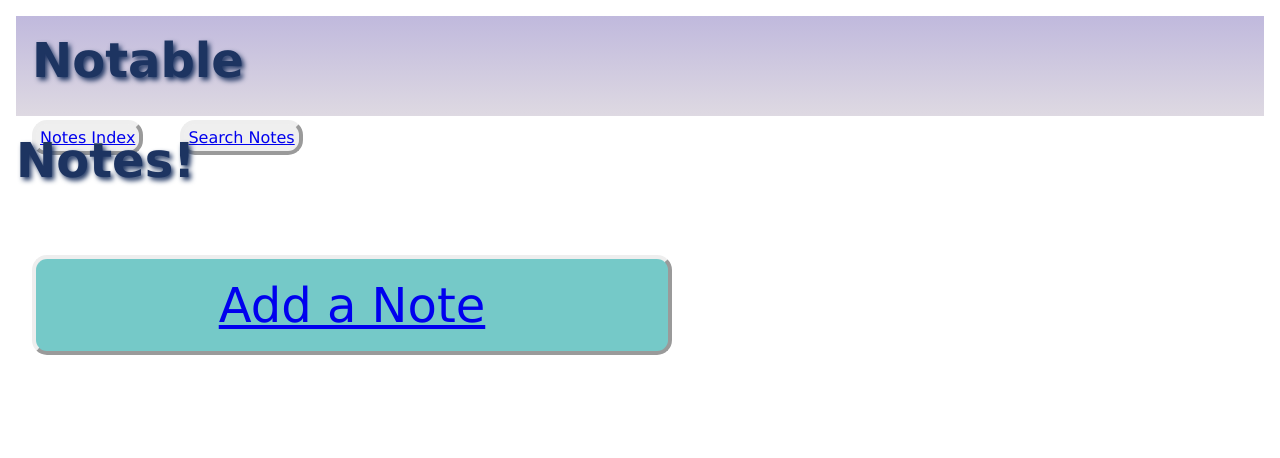
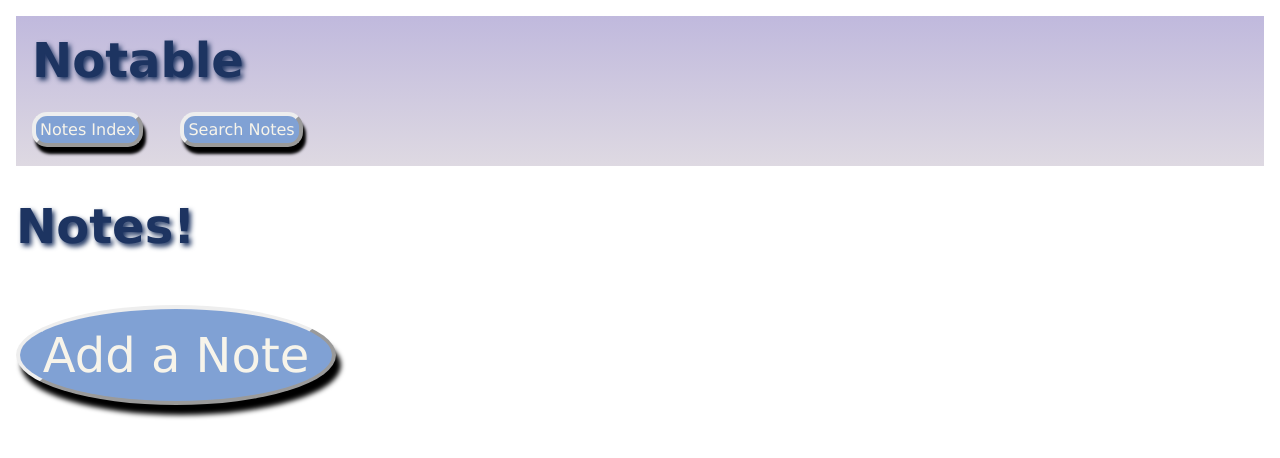
Before and after one commit to momentum-team-4/django-notes-app-kylemcconaughey, a Django app: page / in a window 1280 px wide. Shown: the top 458 px of the page. Run offline with Django 3.2, Linux system fonts and the light colour scheme; data that the repository does not hold is empty.

Commit message:
tweaking style, only applied to notes_list

```diff
--- a/notes/static/css/styles.css
+++ b/notes/static/css/styles.css
@@ -6,8 +6,8 @@
     font-family: Verdana, Geneva, Tahoma, sans-serif;
 }
 
-title {
-
+.pageTitle {
+    margin-top: 1rem;
 }
 
 nav button {
@@ -16,6 +16,19 @@ nav button {
     font-size: 1rem;
     border: outset 0.25rem;
     margin: 1rem;
+    margin-top: 0.5rem;
+    box-shadow: 3px 7px 3px;
+    background-color: #80a1d4ff;
+}
+
+nav button:hover {
+    background-color: rgba(128, 162, 212, 0.755);
+    box-shadow: 2px 5px 2px;
+
+}
+
+button a {
+    color: #f7f4eaff;
 }
 
 h1 {
@@ -30,7 +43,7 @@ h1 {
 header {
     background-color: #c0b9ddff;
     background-image: linear-gradient(#c0b9ddff, #ded9e2ff);
-    height: 100px;
+    height: 150px;
     margin: 1rem;
     margin-bottom: 0;
 
@@ -42,18 +55,23 @@ header {
 }
 
 .note {
-    width: 75%;
+    width: 25%;
     height: auto;
     display: flex;
     flex-flow: column;
     padding: 1rem;
     margin: 1rem;
-    border-radius: 15px;
     background-color: #f7f4eaff;
     background-image: linear-gradient(#ded9e2ff, #f7f4eaff);
     font-size: 1.5rem;
-    border: outset 0.25rem;
+    /* border: outset 0.25rem; */
     box-shadow: 5px 10px 5px;
+}
+
+.note:hover {
+    background-color: rgba(247, 244, 234, 0.516);
+    background-image: linear-gradient(rgba(222, 217, 226, 0.571), rgba(247, 244, 234, 0.584));
+    box-shadow: 3px 7px 3px;
 }
 
 h2 {
@@ -74,15 +92,22 @@ h2 {
 }
 
 .newNote {
-    width: 50%;
+    width: 25%;
     height: 100px;
-    background-color: #75c9c8ff;
-    margin: 2rem;
-    border-radius: 15px;
+    margin: 1rem;
+    border-radius: 50%;
     padding: 0.25rem;
     font-size: 3rem;
     border: outset 0.25rem;
     text-decoration: none;
+    box-shadow: 5px 10px 5px;
+    background-color: #80a1d4ff;
+}
+
+.newNote:hover {
+    background-color: rgba(128, 162, 212, 0.755);
+    box-shadow: 3px 7px 3px;
+
 }
 
 .detailsLinks {
--- a/notes/templates/base.html
+++ b/notes/templates/base.html
@@ -14,8 +14,8 @@
 <header>
     <h1>Notable</h1>
     <nav>
-        <button><a href="{% url 'notes_list' %}">Notes Index</a></button>
-        <button><a href="{% url 'notes_search' %}">Search Notes</a></button>
+        <button><a href="{% url 'notes_list' %}" style="text-decoration:none">Notes Index</a></button>
+        <button><a href="{% url 'notes_search' %}" style="text-decoration:none">Search Notes</a></button>
     </nav>
 </header>
 
--- a/notes/templates/notes/notes_list.html
+++ b/notes/templates/notes/notes_list.html
@@ -9,13 +9,14 @@
 
     {% for note in notes %}
     <div class='note'>
-        <h2 class='noteTitle'><a href="{% url 'note_details' pk=note.pk %}">{{ note.title }}</a></h2>
+        <h2 class='noteTitle'><a href="{% url 'note_details' pk=note.pk %}"
+                style="text-decoration:none">{{ note.title }}</a></h2>
         <p class='noteBody'>{{ note.body|truncatewords:10 }}</p>
     </div>
     {% endfor %}
 </div>
 
 <br>
-<button class='newNote'><a href="{% url 'notes_create' %}">Add a Note</a></button>
+<button class='newNote'><a href="{% url 'notes_create' %}" style="text-decoration:none">Add a Note</a></button>
 
 {% endblock %}
```
